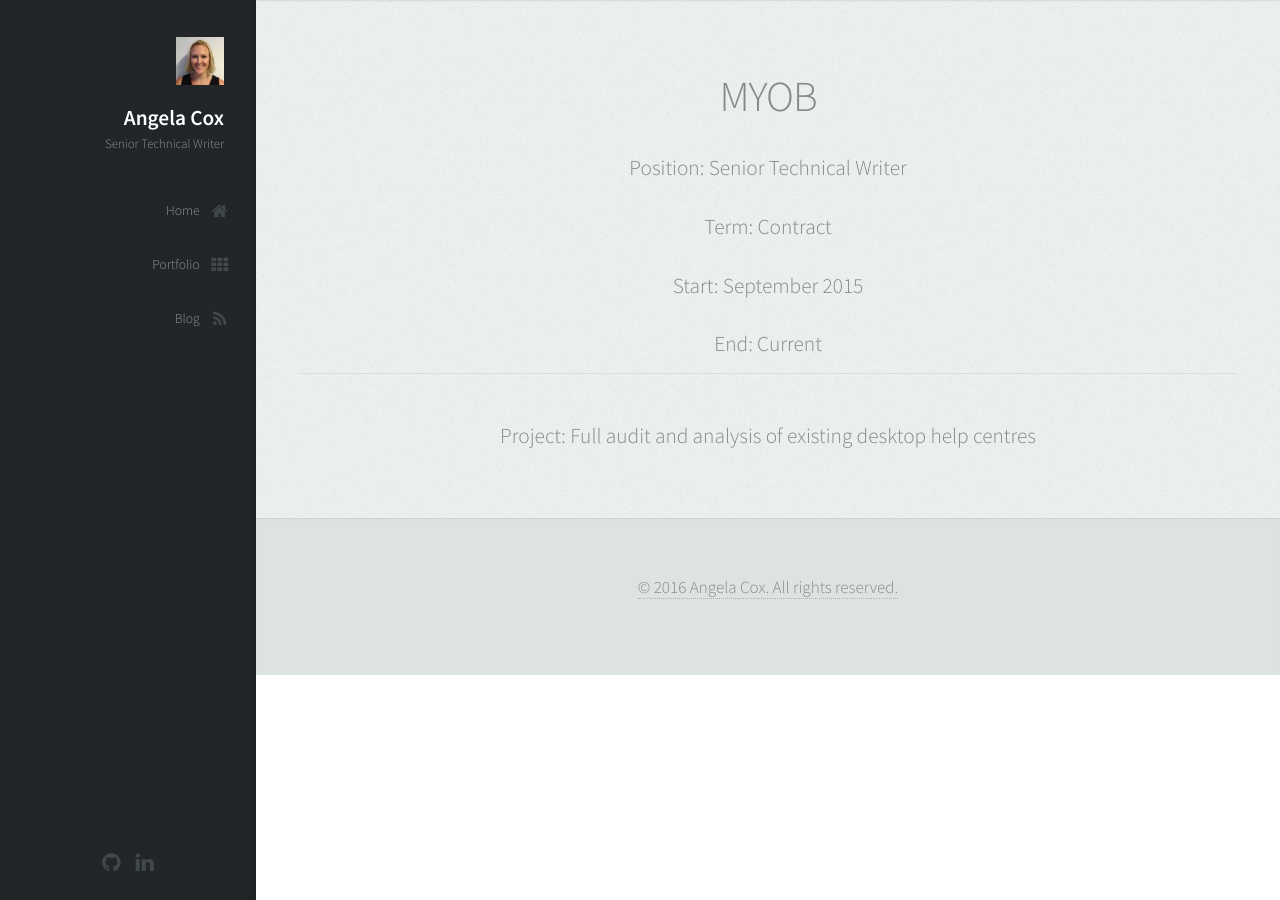
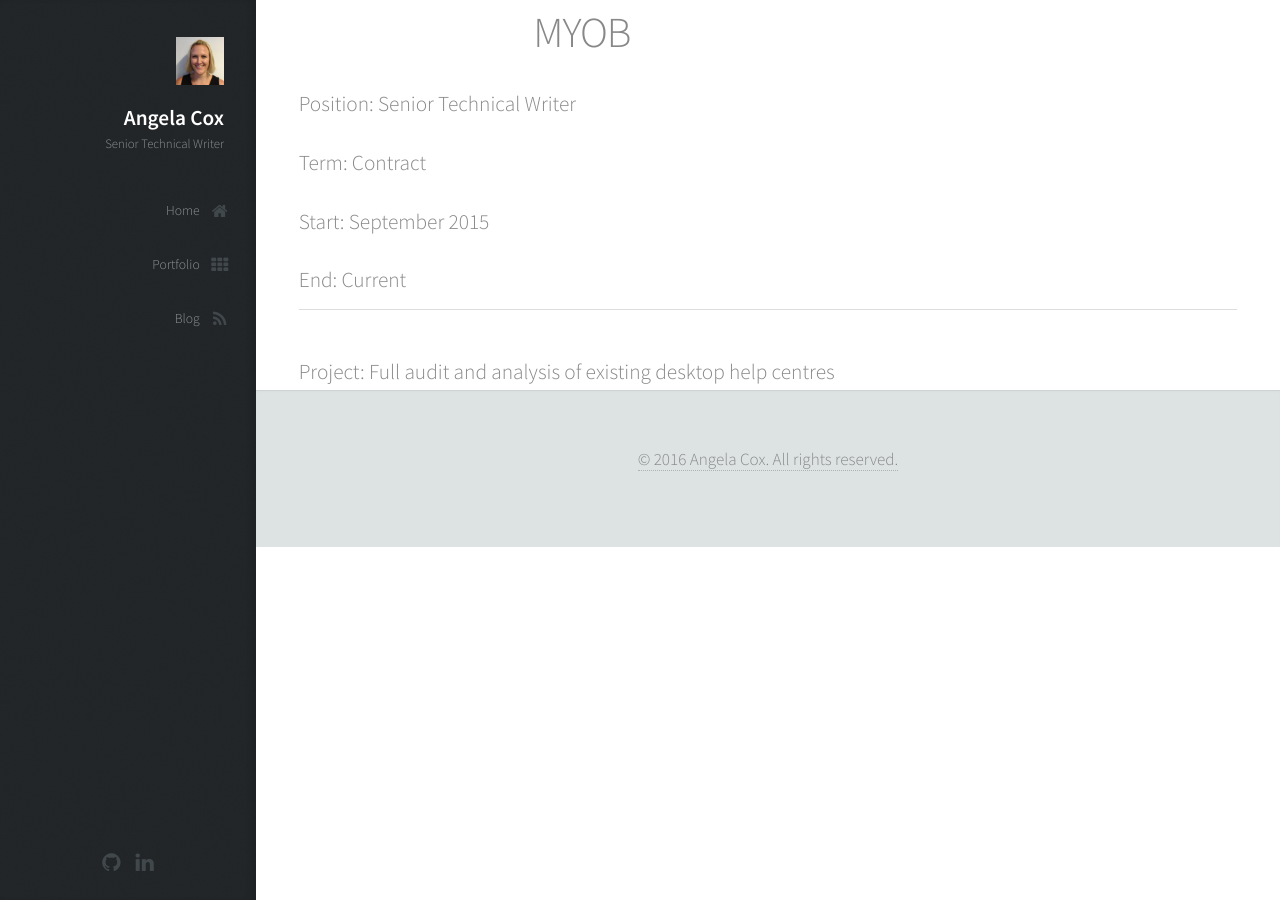
Before and after one commit to AngelaCox/UX-Portfolio, a Jekyll site: the page built from _roles/myob.md, in a window 1280 px wide. Built offline with Jekyll 4.4.1, drawn with Linux system fonts in a browser that asks for light colours; nearby versions of some CDN libraries; library files that are not in the unit come from our copies.

Commit message:
#10 - Update CSS

```diff
--- a/_layouts/role.html
+++ b/_layouts/role.html
@@ -1,7 +1,6 @@
 ---
 layout: default
 ---
-<section id="about" class="three">
   <div class="container">
     <div class="role">
 
@@ -22,4 +21,3 @@
 
     </div>
   </div>
-</section>
--- a/assets/css/main.css
+++ b/assets/css/main.css
@@ -26,9 +26,9 @@
 		line-height: 1;
 	}
 
-	ol, ul {
+	/*ol, ul {
 		list-style: none;
-	}
+	}*/
 
 	blockquote, q {
 		quotes: none;
@@ -2171,8 +2171,7 @@
 
 			#main > section.three {
 				background-color: #ecf1f1;
-				list-style: inside;
-				list-style-type: decimal;
+
 			}
 
 			#main > section.four {
```
